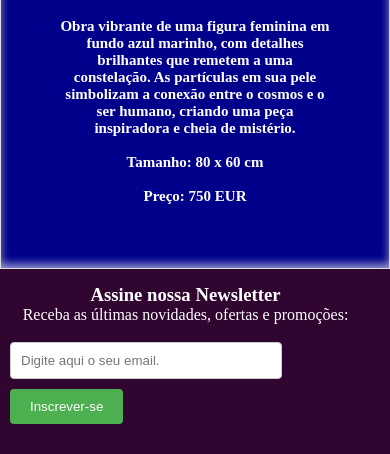
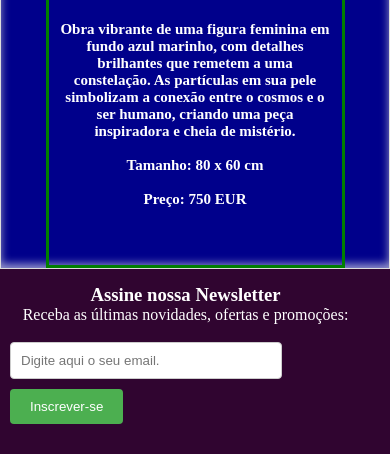
Before and after one commit to GabrielTolin/Page-footer, a plain HTML site: page index.html in a window 390 px wide. Shown: the part 537-991 px from the top of the page. Drawn offline with Linux system fonts and the light colour scheme.

Commit message:
Update style.css

```diff
--- a/style.css
+++ b/style.css
@@ -189,6 +189,7 @@ a:hover{
     }
 
     .box-txt{
+        border: orangered 3px solid;
         height: 60%;
         width: 40%;
     }
@@ -221,6 +222,7 @@ a:hover{
     }
 
     .box-txt{
+        border: white 3px solid;
         height: 60%;
         width: 60%;
     }
@@ -256,6 +258,7 @@ a:hover{
     }
 
     .box-txt{
+        border: red 3px solid;
         color: white;
         padding: 10px;
         width: 70vw;
@@ -346,6 +349,7 @@ a:hover{
     }
 
     .box-txt{
+        border: green 3px solid;
         height: 100%;
     }
     .box-txt h3{
```
